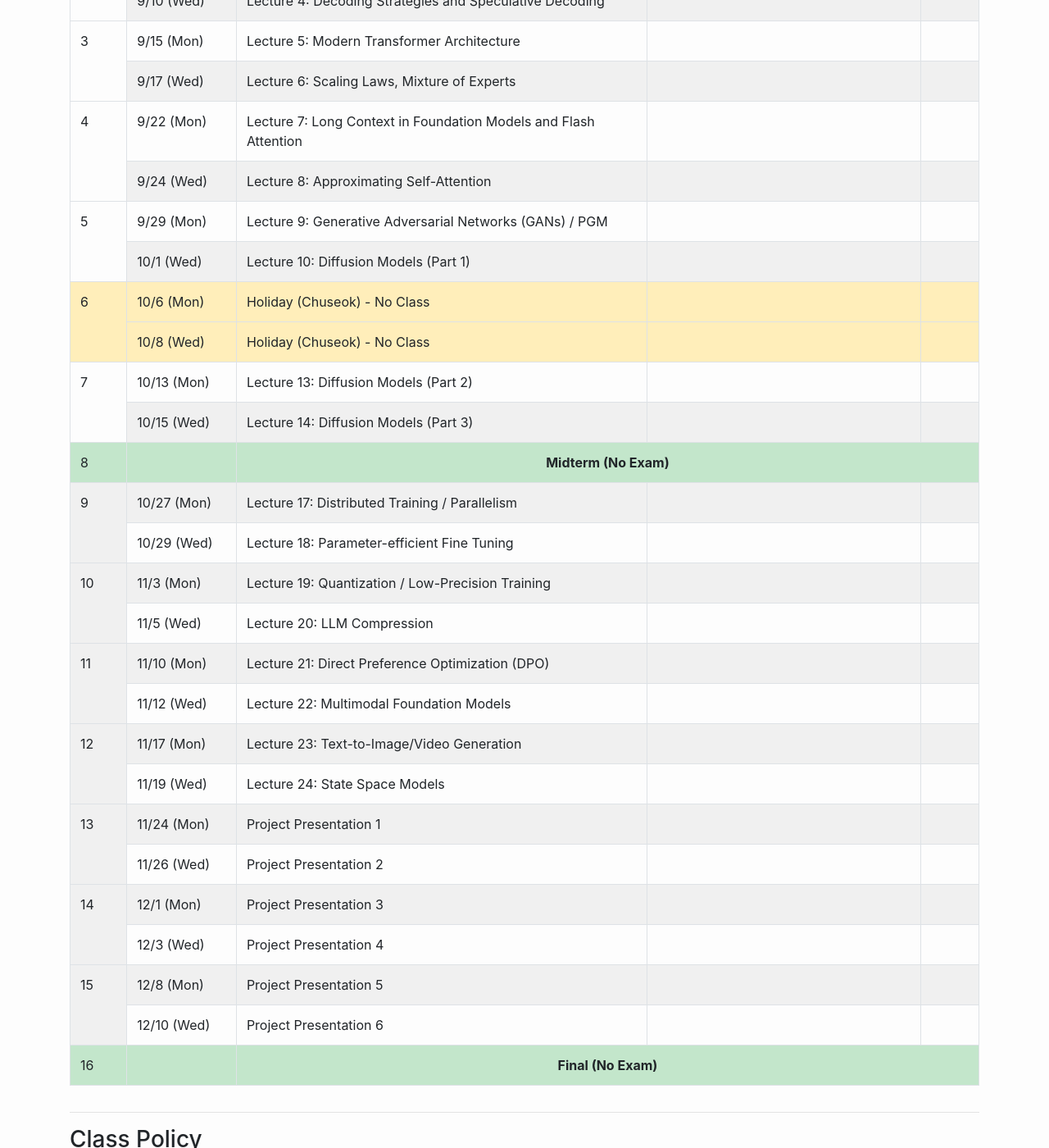
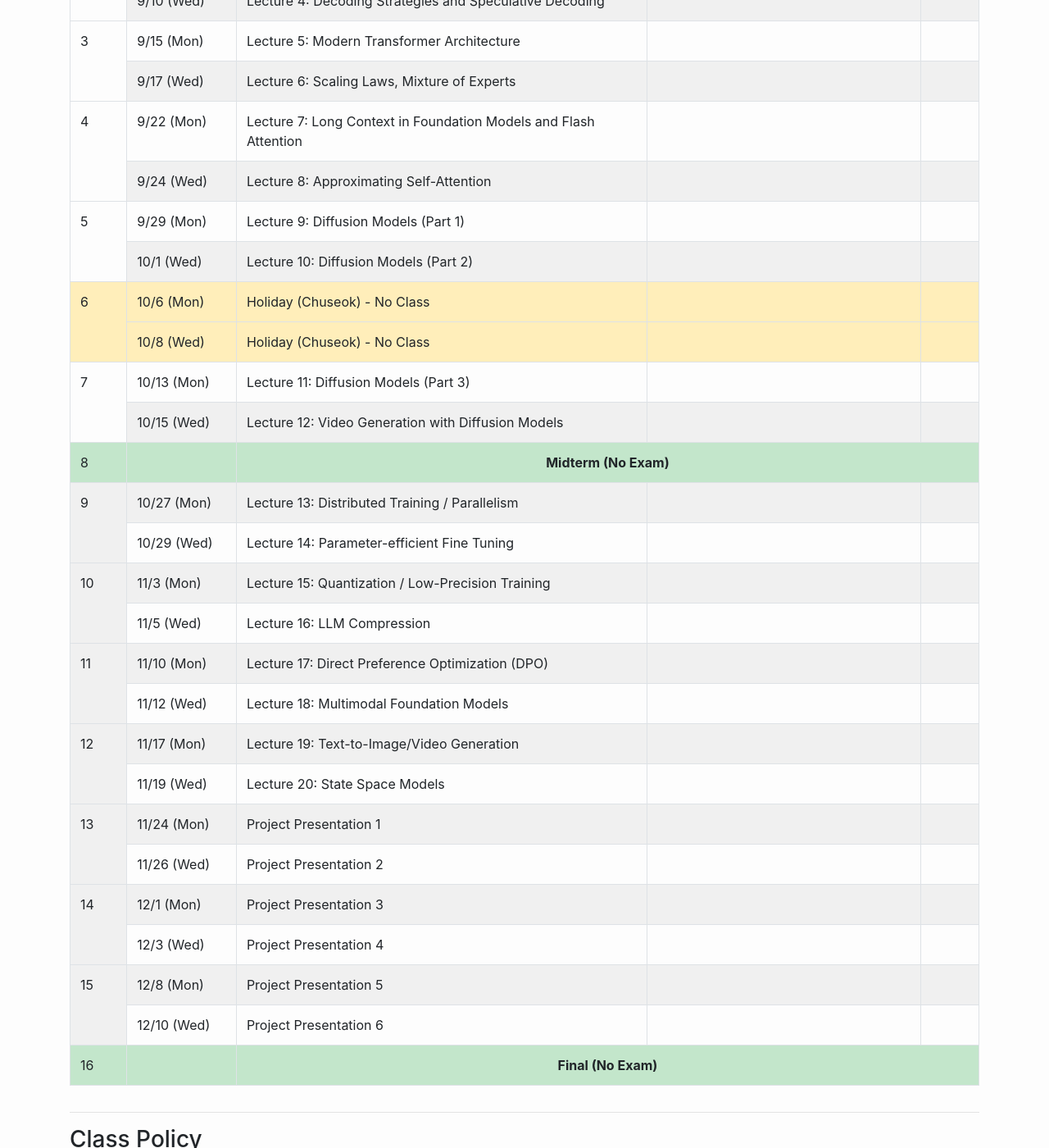
Before and after one commit to kaist-ee595/kaist-ee595.github.io, a Jekyll site: the page built from index.html, in a window 1280 px wide and 1400 px high, scrolled down 1929 px. Shown: the whole window at 82% size. Built offline with Jekyll 4.4.1, drawn with Linux system fonts in a browser that asks for light colours; the list of posts is cut into pages by our own code.

Commit message:
edit lecture title

```diff
--- a/index.html
+++ b/index.html
@@ -154,13 +154,13 @@ This schedule is <b>tentative</b> and subject to change. Please check back often
         <tr>
             <td rowspan="2">5</td>
             <td>9/29 (Mon)</td>
-            <td>Lecture 9: Generative Adversarial Networks (GANs) / PGM</td>
+            <td>Lecture 9: Diffusion Models (Part 1)</td>
             <td><ul></ul></td>
             <td></td>
         </tr>
         <tr>
             <td>10/1 (Wed)</td>
-            <td>Lecture 10: Diffusion Models (Part 1)</td>
+            <td>Lecture 10: Diffusion Models (Part 2)</td>
             <td><ul></ul></td>
             <td></td>
         </tr>
@@ -184,13 +184,13 @@ This schedule is <b>tentative</b> and subject to change. Please check back often
         <tr>
             <td rowspan="2">7</td>
             <td>10/13 (Mon)</td>
-            <td>Lecture 13: Diffusion Models (Part 2)</td>
+            <td>Lecture 11: Diffusion Models (Part 3)</td>
             <td><ul></ul></td>
             <td></td>
         </tr>
         <tr>
             <td>10/15 (Wed)</td>
-            <td>Lecture 14: Diffusion Models (Part 3)</td>
+            <td>Lecture 12: Video Generation with Diffusion Models</td>
             <td><ul></ul></td>
             <td></td>
         </tr>
@@ -221,13 +221,13 @@ This schedule is <b>tentative</b> and subject to change. Please check back often
         <tr>
             <td rowspan="2">10</td>
             <td>11/3 (Mon)</td>
-            <td>Lecture 19: Quantization / Low-Precision Training</td>
+            <td>Lecture 15: Quantization / Low-Precision Training</td>
             <td><ul></ul></td>
             <td></td>
         </tr>
         <tr>
             <td>11/5 (Wed)</td>
-            <td>Lecture 20: LLM Compression</td>
+            <td>Lecture 16: LLM Compression</td>
             <td><ul></ul></td>
             <td></td>
         </tr>
@@ -236,13 +236,13 @@ This schedule is <b>tentative</b> and subject to change. Please check back often
         <tr>
             <td rowspan="2">11</td>
             <td>11/10 (Mon)</td>
-            <td>Lecture 21: Direct Preference Optimization (DPO)</td>
+            <td>Lecture 17: Direct Preference Optimization (DPO)</td>
             <td><ul></ul></td>
             <td></td>
         </tr>
         <tr>
             <td>11/12 (Wed)</td>
-            <td>Lecture 22: Multimodal Foundation Models</td>
+            <td>Lecture 18: Multimodal Foundation Models</td>
             <td><ul></ul></td>
             <td></td>
         </tr>
@@ -251,13 +251,13 @@ This schedule is <b>tentative</b> and subject to change. Please check back often
         <tr>
             <td rowspan="2">12</td>
             <td>11/17 (Mon)</td>
-            <td>Lecture 23: Text-to-Image/Video Generation</td>
+            <td>Lecture 19: Text-to-Image/Video Generation</td>
             <td><ul></ul></td>
             <td></td>
         </tr>
         <tr>
             <td>11/19 (Wed)</td>
-            <td>Lecture 24: State Space Models</td>
+            <td>Lecture 20: State Space Models</td>
             <td><ul></ul></td>
             <td></td>
         </tr>
```
Also changed, not shown: other parts of index.html (+2 -2 lines).
